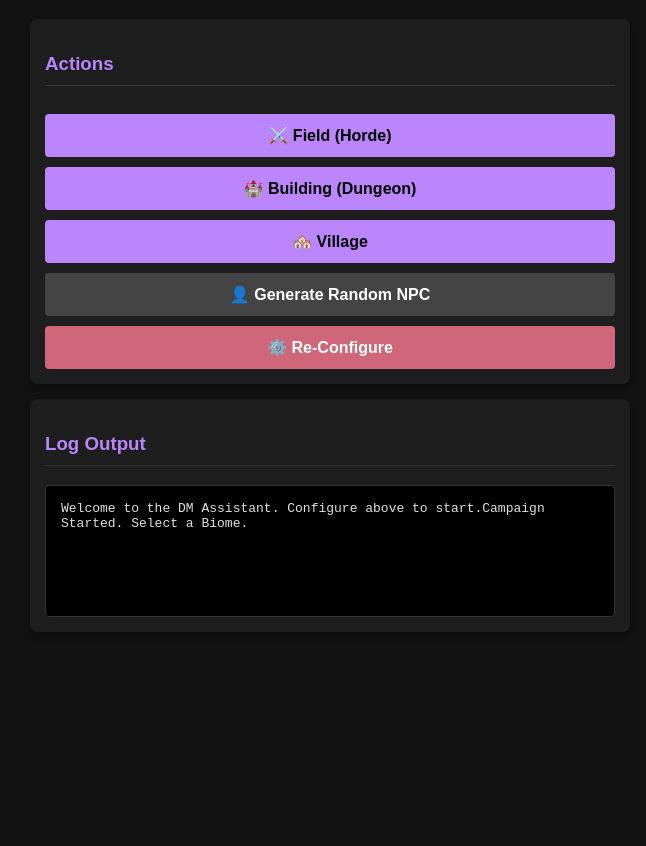
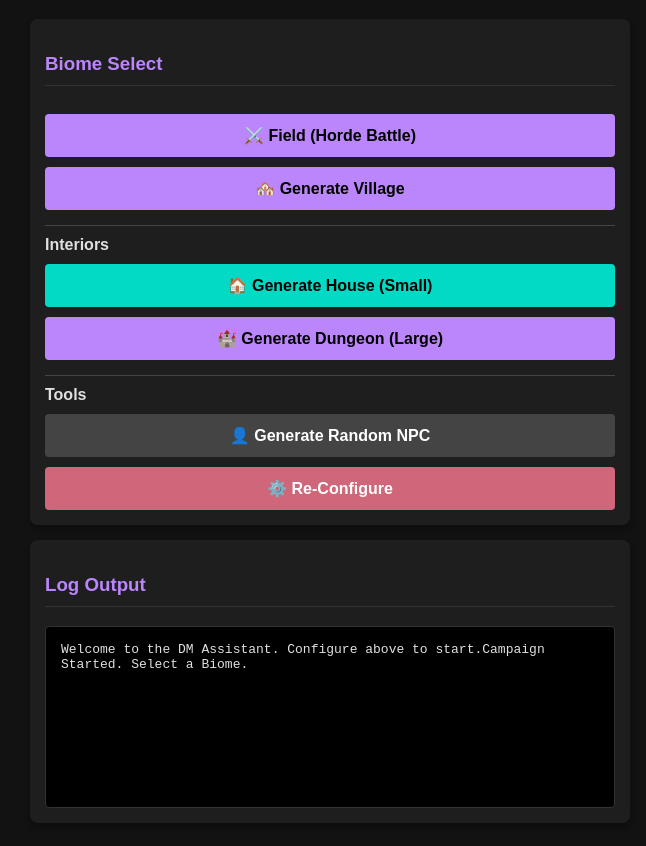
Before and after one commit to rbennet8/dungeon-gen-cli, a plain HTML site: page index.html in a window 1280 px wide. Both pictures are taken after a click on the button "Start Campaign". Shown: the part 92-938 px from the top of the page, without its empty margins (310-956 px from the left). Before the commit the page ends 800 px from the top, so only its background shows below. Drawn offline with Linux system fonts and the light colour scheme.

Commit message:
Enhance styles and update game controls

```diff
--- a/index.html
+++ b/index.html
@@ -5,16 +5,17 @@
     <meta name="viewport" content="width=device-width, initial-scale=1.0">
     <title>DM Assistant</title>
     <style>
-        :root { --bg: #121212; --card: #1e1e1e; --text: #e0e0e0; --accent: #bb86fc; --danger: #cf6679; }
-        body { background-color: var(--bg); color: var(--text); font-family: sans-serif; padding: 20px; max-width: 600px; margin: 0 auto; }
+        :root { --bg: #121212; --card: #1e1e1e; --text: #e0e0e0; --accent: #bb86fc; --danger: #cf6679; --success: #03dac6; }
+        body { background-color: var(--bg); color: var(--text); font-family: sans-serif; padding: 20px; max-width: 600px; margin: 0 auto; padding-bottom: 50px;}
         h1, h2, h3 { color: var(--accent); border-bottom: 1px solid #333; padding-bottom: 10px; }
         .card { background-color: var(--card); padding: 15px; margin-bottom: 15px; border-radius: 8px; box-shadow: 0 4px 6px rgba(0,0,0,0.3); }
         label { display: block; margin-top: 10px; font-weight: bold; }
-        input, select { width: 100%; padding: 10px; margin-top: 5px; background: #333; color: white; border: 1px solid #444; border-radius: 4px; }
+        input, select { width: 100%; padding: 10px; margin-top: 5px; background: #333; color: white; border: 1px solid #444; border-radius: 4px; box-sizing: border-box; }
         button { width: 100%; padding: 12px; margin-top: 10px; background-color: var(--accent); color: #000; font-weight: bold; border: none; border-radius: 4px; cursor: pointer; font-size: 16px; }
         button.secondary { background-color: #444; color: white; }
         button.danger { background-color: var(--danger); color: white; }
-        #output { white-space: pre-wrap; font-family: monospace; background: #000; padding: 15px; border-radius: 4px; min-height: 100px; border: 1px solid #333; }
+        button.house { background-color: var(--success); color: black; }
+        #output { white-space: pre-wrap; font-family: monospace; background: #000; padding: 15px; border-radius: 4px; min-height: 150px; max-height: 400px; overflow-y: auto; border: 1px solid #333; }
         .hidden { display: none; }
         .enemy-row { border-bottom: 1px solid #333; padding: 5px 0; }
         .rare { color: #03dac6; }
@@ -48,10 +49,15 @@
 
     <div id="game-panel" class="hidden">
         <div class="card">
-            <h3>Actions</h3>
-            <button onclick="runField()">⚔️ Field (Horde)</button>
-            <button onclick="startBuilding()">🏰 Building (Dungeon)</button>
-            <button onclick="startVillage()">🏘️ Village</button>
+            <h3>Biome Select</h3>
+            <button onclick="runField()">⚔️ Field (Horde Battle)</button>
+            <button onclick="startVillage()">🏘️ Generate Village</button>
+
+            <label style="margin-top: 15px; border-top: 1px solid #444; padding-top: 10px;">Interiors</label>
+            <button class="house" onclick="startBuilding(5)">🏠 Generate House (Small)</button>
+            <button onclick="startBuilding(15)">🏰 Generate Dungeon (Large)</button>
+
+            <label style="margin-top: 15px; border-top: 1px solid #444; padding-top: 10px;">Tools</label>
             <button class="secondary" onclick="generatePlayer()">👤 Generate Random NPC</button>
             <button class="danger" onclick="resetGame()">⚙️ Re-Configure</button>
         </div>
@@ -74,7 +80,6 @@
     let config = {};
     let roomCounter = 0;
     let maxRooms = 0;
-    let buildingMode = false;
 
     // --- MATH & LOGIC ---
     const BASE_STATS = {
@@ -167,13 +172,23 @@
         log(formatEnemy('FinalBoss'));
     }
 
-    function startBuilding() {
+    function startBuilding(sizeLimit) {
         roomCounter = 0;
-        maxRooms = Math.floor(Math.random() * 6) + 10; // 10-15
+
+        if (sizeLimit === 5) {
+            // Small House Logic
+            maxRooms = Math.floor(Math.random() * 5) + 1;
+            document.getElementById('room-title').innerText = "Small House";
+            log(`<strong>--- ENTERING HOUSE (${maxRooms} Rooms) ---</strong>`);
+        } else {
+            // Large Dungeon Logic
+            maxRooms = Math.floor(Math.random() * 6) + 10;
+            document.getElementById('room-title').innerText = "Dungeon Crawl";
+            log(`<strong>--- ENTERING DUNGEON (${maxRooms} Rooms) ---</strong>`);
+        }
+
         document.getElementById('room-controls').classList.remove('hidden');
-        document.getElementById('room-title').innerText = "Dungeon Crawl";
         clearLog();
-        log(`<strong>--- ENTERING BUILDING (${maxRooms} Rooms) ---</strong>`);
         nextRoom();
     }
 
@@ -219,7 +234,7 @@
 
     function endBuilding() {
         document.getElementById('room-controls').classList.add('hidden');
-        log("<strong>--- DUNGEON CLEARED ---</strong>");
+        log("<strong>--- CLEARED ---</strong>");
     }
 
     function startVillage() {
@@ -239,7 +254,8 @@
             }
 
             let buildings = Math.floor(Math.random() * 4) + 1;
-            log(`Contains ${buildings} Buildings (Click 'Building Mode' to enter one).`);
+            // Updated Instruction Text
+            log(`Contains ${buildings} Buildings (Click 'Generate House' to enter one).`);
         }
     }
 
```
